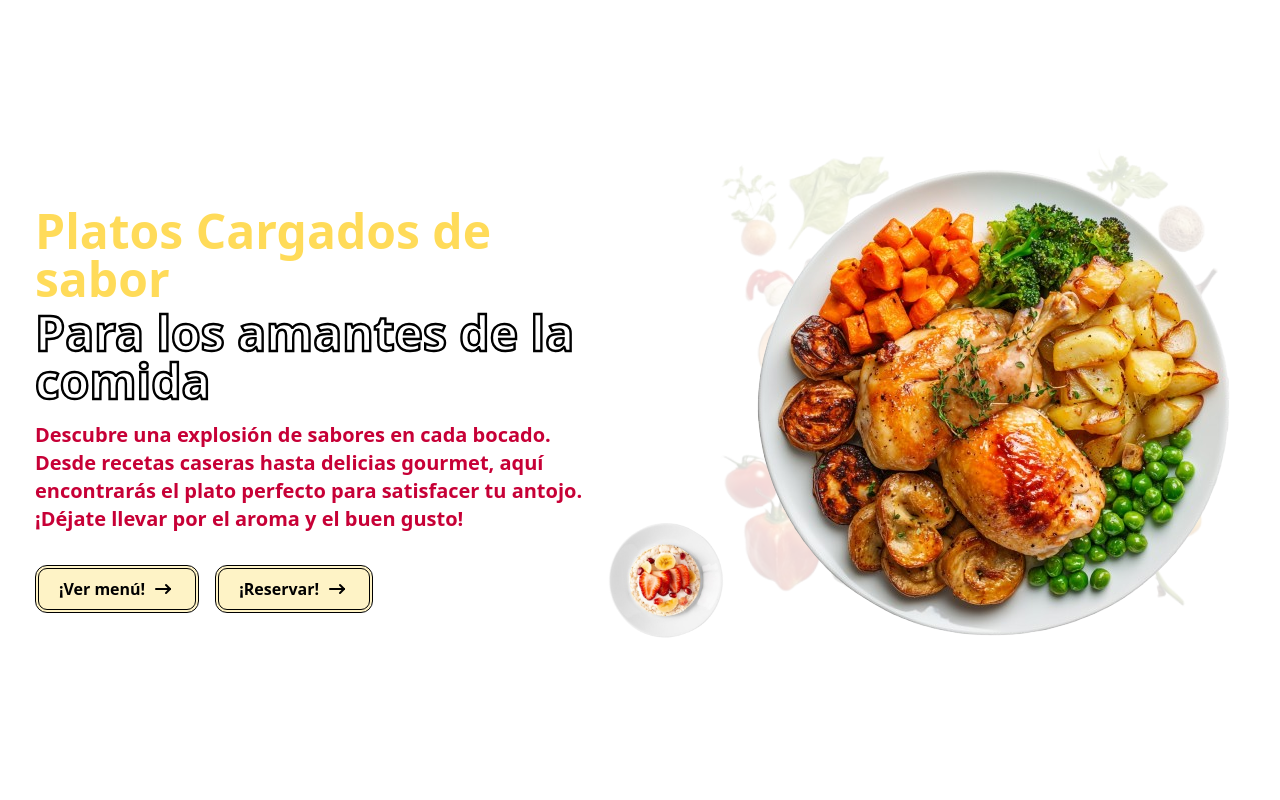
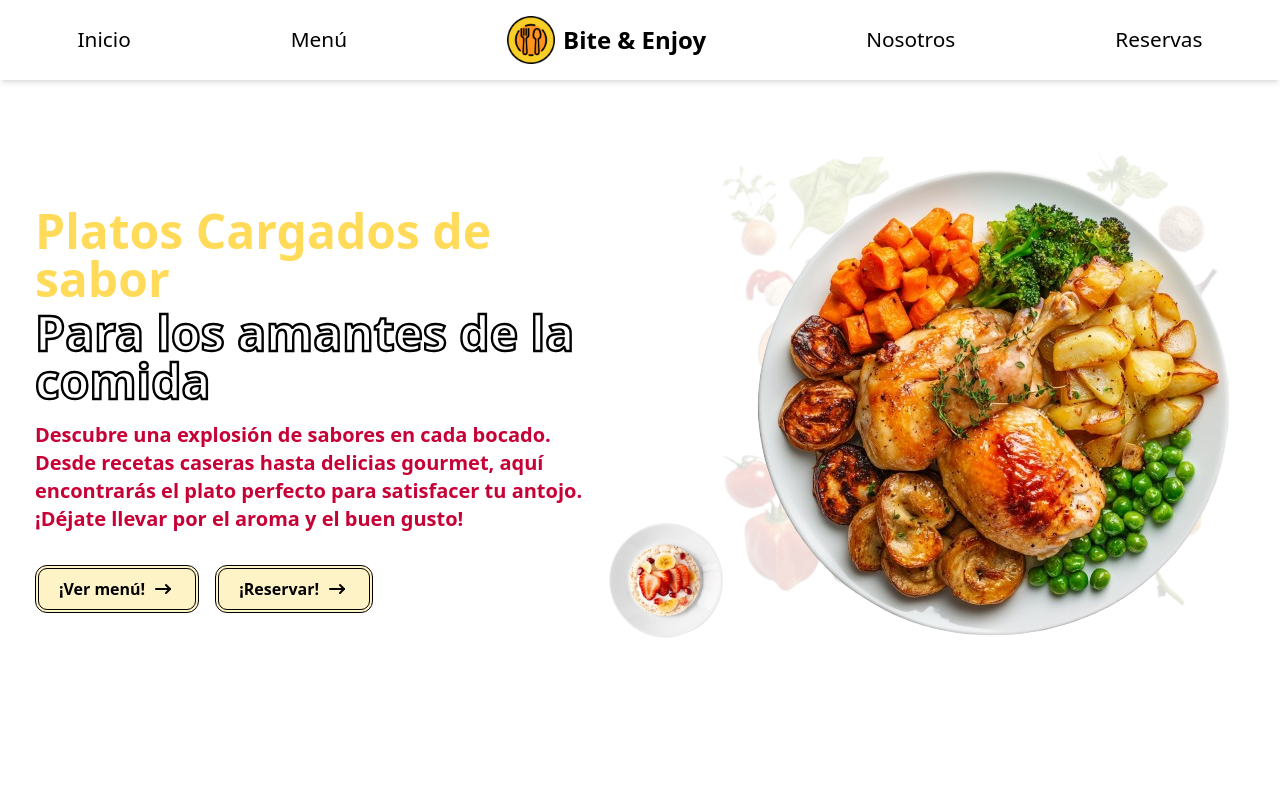
Before and after one commit to EmmanuellSk8/restaurant-react, a React (Vite) app: page / in a window 1280 px wide. Shown: the top 800 px of the page. Built offline with nearby package versions, Linux system fonts and the light colour scheme.

Commit message:
header component added

```diff
--- a/index.html
+++ b/index.html
@@ -2,7 +2,7 @@
 <html lang="en">
   <head>
     <meta charset="UTF-8" />
-    <link rel="icon" type="image/svg+xml" href="/src/assets/menu/icon.png" />
+    <link rel="icon" type="image/svg+xml" href="/src/assets/icon.png" />
     <meta name="viewport" content="width=device-width, initial-scale=1.0" />
     <title>Bite & Enjoy</title>
   </head>
--- a/src/App.jsx
+++ b/src/App.jsx
@@ -5,6 +5,7 @@ import './index.css';
 import About from './components/About';
 import ContainerMenu from './components/ContainerMenu';
 import Footer from './components/Footer';
+import Header from './components/Header';
 
 
 function App() {
@@ -12,12 +13,13 @@ function App() {
   return (
     <section className='w-full justify-center items-center flex flex-col'>
 
-
+        <Header/>
         <Hero />
         <PostHero />
         <ContainerMenu/>
         <About />
         <Footer/>
+
     </section>
 
 
--- a/src/components/Footer.jsx
+++ b/src/components/Footer.jsx
@@ -1,5 +1,5 @@
 import logo from '../assets/icon.png';
-
+import "../index.css"
 
 export default function Footer() {
 
@@ -10,8 +10,8 @@ export default function Footer() {
                 <div class="w-full max-w-screen-xl mx-auto p-4 md:py-8">
                     <div class="sm:flex sm:items-center sm:justify-between">
                         <a href="#Hero" class="flex items-center mb-4 sm:mb-0 space-x-3 rtl:space-x-reverse">
-                            <img src={logo} class="h-8" alt="Bite and Enjoy logo" />
-                            <span class="self-center text-2xl font-semibold whitespace-nowrap">Bite and Enjoy</span>
+                            <img src={logo} class="h-8" alt="Bite & Enjoy logo" />
+                            <span class="self-center text-2xl font-semibold whitespace-nowrap">Bite & Enjoy</span>
                         </a>
                         <ul class="flex flex-wrap items-center mb-6 text-sm font-medium text-gray-500 sm:mb-0 gap-2">
                             <li>
@@ -30,7 +30,7 @@ export default function Footer() {
                         </ul>
                     </div>
                     <hr class="my-6 border-gray-200 sm:mx-aut lg:my-8" />
-                    <span class="block text-sm text-gray-500 sm:text-center">© 2025 Bite and Enjoy™. Casi todos los derechos reservados.</span>
+                    <span class="block text-sm text-gray-500 sm:text-center">© 2025 Bite & Enjoy™. Casi todos los derechos reservados.</span>
                 </div>
             </footer>
 
--- a/src/components/Header.jsx
+++ b/src/components/Header.jsx
@@ -0,0 +1,19 @@
+import Logo from "../assets/icon.png";
+
+export default function Header(){
+
+    return(
+        <header className="w-full flex justify-center p-4 bg-white shadow-md fixed top-0 z-10">
+            <nav className="header flex flex-wrap justify-center items-center gap-x-40">
+                <a href="#Hero" className="text-[1.3rem] font-medium hover:text-orange-400 hover:scale-110 duration-200 ease-in-out">Inicio</a>
+                <a href="#Menu" className="text-[1.3rem] font-medium hover:text-orange-400 hover:scale-110 duration-200 ease-in-out">Menú</a>
+            <a href="#Hero" className="flex items-center gap-2 cursor-pointer hover:scale-105 duration-100 ease-in-out">
+                <img src={Logo} alt="Logo" className="w-12 h-12"/>
+                <h1 className="text-2xl font-bold">Bite & Enjoy</h1>
+            </a>
+                <a href="#About" className="text-[1.3rem] font-medium hover:text-orange-400 hover:scale-110 duration-200 ease-in-out">Nosotros</a>
+                <a href="#contact" className="text-[1.3rem] font-medium hover:text-orange-400 hover:scale-110 duration-200 ease-in-out">Reservas</a>
+            </nav>
+        </header>
+    )
+}
--- a/src/index.css
+++ b/src/index.css
@@ -44,7 +44,6 @@ body{
   }
 
 }
-
 
 .btns-hero.menu:hover svg{
   rotate: 90deg;
@@ -99,6 +98,14 @@ body{
     margin-inline: 1rem;
 
   }
+}
+
+
+@media screen and (max-width:1170px) {
+  .header{
+  column-gap: 4rem;
+  }
+
 }
 
 input::placeholder {
```
